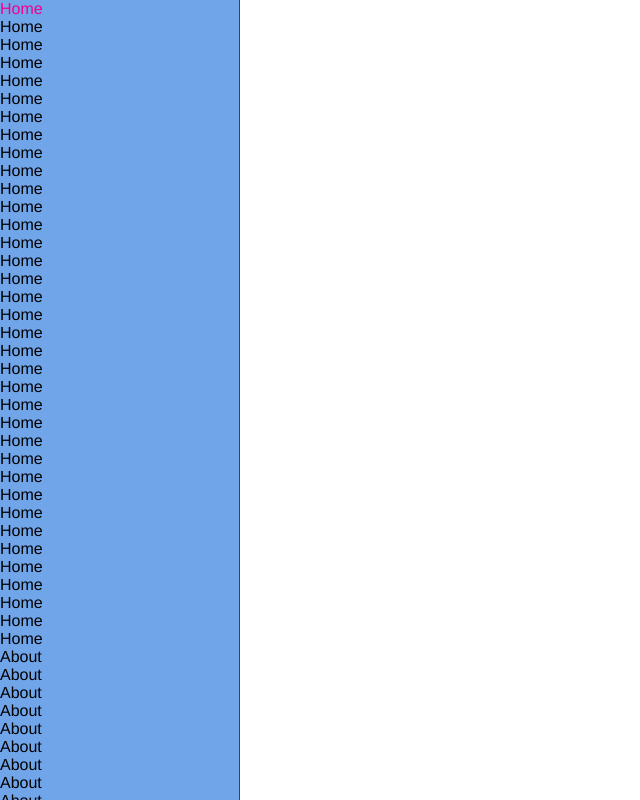
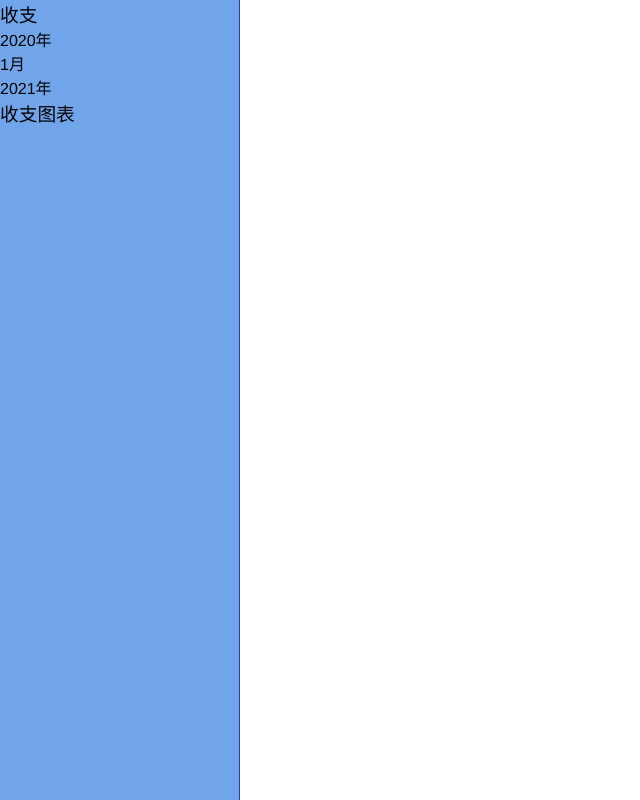
Before and after one commit to yshitouli/yshitouli.github.io, a Vue app: page /#/echarts/2020 in a window 1280 px wide. Shown: the whole page, without its empty margins (0-640 px from the left). Built offline with nearby package versions, Linux system fonts and the light colour scheme.

Commit message:
代码格式化

```diff
--- a/public/index.html
+++ b/public/index.html
@@ -1,17 +1,16 @@
 <!DOCTYPE html>
-<html lang="en">
+<html lang="zh-cn">
 	<head>
 		<meta charset="utf-8">
 		<meta http-equiv="X-UA-Compatible" content="IE=edge">
 		<meta name="viewport" content="width=device-width,initial-scale=1.0">
-		<link rel="icon" href="<%= BASE_URL %>favicon.ico">
+		<!-- <link rel="icon" href="<%= BASE_URL %>favicon.ico"> -->
+		<link rel="icon" href="./favicon.ico">
 		<title><%= htmlWebpackPlugin.options.title %></title>
 	</head>
 	<body>
-		<!-- <noscript>
-			<strong>We're sorry but <%= htmlWebpackPlugin.options.title %> doesn't work properly without JavaScript enabled. Please enable it to continue.</strong>
-		</noscript> -->
+
 		<div id="app"></div>
-		<!-- built files will be auto injected -->
+
 	</body>
 </html>
--- a/src/App.vue
+++ b/src/App.vue
@@ -1,83 +1,55 @@
 <template>
 	<div id="app">
 		<div id="nav">
-			<router-link to="/">Home</router-link>
-			<router-link to="/">Home</router-link>
-			<router-link to="/">Home</router-link>
-			<router-link to="/">Home</router-link>
-			<router-link to="/">Home</router-link>
-			<router-link to="/">Home</router-link>
-			<router-link to="/">Home</router-link>
-			<router-link to="/">Home</router-link>
-			<router-link to="/">Home</router-link>
-			<router-link to="/">Home</router-link>
-			<router-link to="/">Home</router-link>
-			<router-link to="/">Home</router-link>
-			<router-link to="/">Home</router-link>
-			<router-link to="/">Home</router-link>
-			<router-link to="/">Home</router-link>
-			<router-link to="/">Home</router-link>
-			<router-link to="/">Home</router-link>
-			<router-link to="/">Home</router-link>
-			<router-link to="/">Home</router-link>
-			<router-link to="/">Home</router-link>
-			<router-link to="/">Home</router-link>
-			<router-link to="/">Home</router-link>
-			<router-link to="/">Home</router-link>
-			<router-link to="/">Home</router-link>
-			<router-link to="/">Home</router-link>
-			<router-link to="/">Home</router-link>
-			<router-link to="/">Home</router-link>
-			<router-link to="/">Home</router-link>
-			<router-link to="/">Home</router-link>
-			<router-link to="/">Home</router-link>
-			<router-link to="/">Home</router-link>
-			<router-link to="/">Home</router-link>
-			<router-link to="/">Home</router-link>
-			<router-link to="/">Home</router-link>
-			<router-link to="/">Home</router-link>
-			<router-link to="/">Home</router-link>
-			<router-link to="/about">About</router-link>
-			<router-link to="/about">About</router-link>
-			<router-link to="/about">About</router-link>
-			<router-link to="/about">About</router-link>
-			<router-link to="/about">About</router-link>
-			<router-link to="/about">About</router-link>
-			<router-link to="/about">About</router-link>
-			<router-link to="/about">About</router-link>
-			<router-link to="/about">About</router-link>
-			<router-link to="/about">About</router-link>
-			<router-link to="/about">About</router-link>
-			<router-link to="/about">About</router-link>
-			<router-link to="/about">About</router-link>
-			<router-link to="/about">About</router-link>
-			<router-link to="/about">About</router-link>
-			<router-link to="/about">About</router-link>
-			<router-link to="/about">About</router-link>
-			<router-link to="/about">About</router-link>
-			<router-link to="/about">About</router-link>
-			<router-link to="/about">About</router-link>
-			<router-link to="/about">About</router-link>
-			<router-link to="/about">About</router-link>
-			<router-link to="/about">About</router-link>
-			<router-link to="/about">About</router-link>
-			<router-link to="/about">About</router-link>
-			<router-link to="/about">About</router-link>
-			<router-link to="/about">About</router-link>
-			<router-link to="/about">About</router-link>
-			<router-link to="/about">About</router-link>
-			<router-link to="/about">About</router-link>
-			<router-link to="/about">About</router-link>
-			<router-link to="/about">About</router-link>
-			<router-link to="/about">About</router-link>
-			<router-link to="/about">About</router-link>
-			<router-link to="/about">About</router-link>
-			<router-link to="/about">About</router-link>
-			<router-link to="/about">About</router-link>
-			<router-link to="/about">About</router-link>
-			<router-link to="/about">About</router-link>
-			<router-link to="/about">About</router-link>
-			<router-link to="/about">About</router-link>
+			<div class="first">
+				<!-- <h3 class="title"><router-link to="/about">我的简历</router-link></h3> -->
+			</div>
+			<div class="first">
+				<h3 class="title">收支</h3>
+				<ul class="second">
+					<li>
+						<h4 class="title">2020年</h4>
+						<ul class="second">
+							<li><router-link :to="{name: 'Home', params: { year: '2020', month:'1' }}">1月</router-link></li>
+							<!-- <li><router-link to="/">2月</router-link></li>
+							<li><router-link to="/">3月</router-link></li>
+							<li><router-link to="/">4月</router-link></li>
+							<li><router-link to="/">5月</router-link></li>
+							<li><router-link to="/">6月</router-link></li>
+							<li><router-link to="/">7月</router-link></li>
+							<li><router-link to="/">8月</router-link></li>
+							<li><router-link to="/">9月</router-link></li>
+							<li><router-link to="/">10月</router-link></li>
+							<li><router-link to="/">11月</router-link></li>
+							<li><router-link to="/">12月</router-link></li> -->
+						</ul>
+					</li>
+					<li>
+						<h4 class="title">2021年</h4>
+						<ul class="second">
+							<!-- <li><router-link to="/">1月</router-link></li>
+							<li><router-link to="/">2月</router-link></li>
+							<li><router-link to="/">3月</router-link></li>
+							<li><router-link to="/">4月</router-link></li>
+							<li><router-link to="/">5月</router-link></li>
+							<li><router-link to="/">6月</router-link></li>
+							<li><router-link to="/">7月</router-link></li>
+							<li><router-link to="/">8月</router-link></li>
+							<li><router-link to="/">9月</router-link></li>
+							<li><router-link to="/">10月</router-link></li>
+							<li><router-link to="/">11月</router-link></li>
+							<li><router-link to="/">12月</router-link></li> -->
+						</ul>
+					</li>
+				</ul>
+			</div>
+			<div class="first">
+				<h3 class="title">收支图表</h3>
+				<ul class="second">
+					<!-- <li><router-link to="/about">2020年</router-link></li>
+					<li><router-link to="/about">2021年</router-link></li> -->
+				</ul>
+			</div>
 		</div>
 
 		<!-- 路由出口 -->
@@ -96,12 +68,7 @@ export default {
 		}
 	}, //数据
 	components: {}, //包含 Vue 实例可用组件的哈希表。
-	props: {
-		"": {
-			type: String,
-			default: "a"
-		}
-	}, //来自父组件的数据
+	props: {}, //来自父组件的数据
 	methods: {}, //事件处理器
 	computed: {}, //计算属性 return
 	watch: {}, //key: data、props、computed中的    v:方法(newVal,oldVal)、对象、字符串(方法名)      deep：深度监听
@@ -144,6 +111,7 @@ export default {
 			display: block;
 		}
 		overflow-y: scroll;
+		cursor: pointer;
 	}
 	#contain{
 		width: calc(100% - 15rem);
--- a/src/data/data.js
+++ b/src/data/data.js
@@ -382,6 +382,7 @@ const expend = [
 	{ type: "restaurant", title: "午餐", money: 17.88, time: {year: 2020, month: 11, day: 4, week: "三"}, explain: "烤肉饭", remarks: "饿了吗外卖" },
 	{ type: "restaurant", title: "早餐", money: 6.00, time: {year: 2020, month: 11, day: 5, week: "四"}, explain: "肠粉", remarks: "摆摊的" },
 	{ type: "restaurant", title: "午餐", money: 14.88, time: {year: 2020, month: 11, day: 5, week: "四"}, explain: "烤肉饭", remarks: "饿了吗外卖" },
+	{ type: "restaurant", title: "早餐", money: 6.00, time: {year: 2020, month: 11, day: 6, week: "五"}, explain: "肠粉", remarks: "摆摊的" },
 	// 2020年12月
 	{ type: "", title: "", money: 0, time: {year: 0, month: 0, day: 0, week: ""}, explain: "", remarks: "" }
 ];
--- a/src/views/About.vue
+++ b/src/views/About.vue
@@ -1,5 +1,21 @@
 <template>
-  <div class="about">
-    <h1>This is an about page</h1>
-  </div>
+	<div class="about">
+		<h1>This is an about page</h1>
+	</div>
 </template>
+
+
+<script>
+
+export default {
+	name: "About",
+	methods: {
+		getD() {
+			console.log(this.$route.params)
+		}
+	},
+	created() {
+		this.getD();
+	}
+}
+</script>
--- a/src/views/Home.vue
+++ b/src/views/Home.vue
@@ -1,18 +1,27 @@
 <template>
 	<div class="home">
-    <img alt="Vue logo" src="../assets/logo.png">
+		<h1>路由参数：{{ this.$route.params }}</h1>
+		<img alt="Vue logo" src="../assets/logo.png" @click="getD">
 		<HelloWorld msg="Welcome to Your Vue.js App"/>
 	</div>
 </template>
 
 <script>
 // @ is an alias to /src
-import HelloWorld from '@/components/HelloWorld.vue'
+import HelloWorld from '@/components/HelloWorld.vue';
 
 export default {
 	name: 'Home',
 	components: {
 		HelloWorld
+	},
+	created() {
+		this.getD();
+	},
+	methods: {
+		getD() {
+			console.log(this.$route.params)
+		}
 	}
 }
 </script>
```
Also changed, not shown: babel.config.js (+4 -4 lines), src/main.js (+7 -7 lines), src/router/index.js (+8 -8 lines), src/store/index.js (+8 -12 lines), .eslintrc.js, config/readme.md (added), src/components/HelloWorld.vue (indentation only), 2 other files (tests, documents, lock files or other folders). Lines whose indentation alone changed are shown as unchanged.
